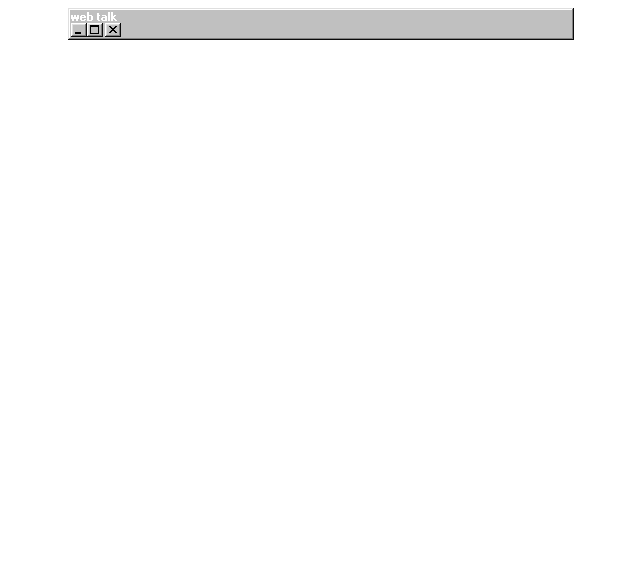
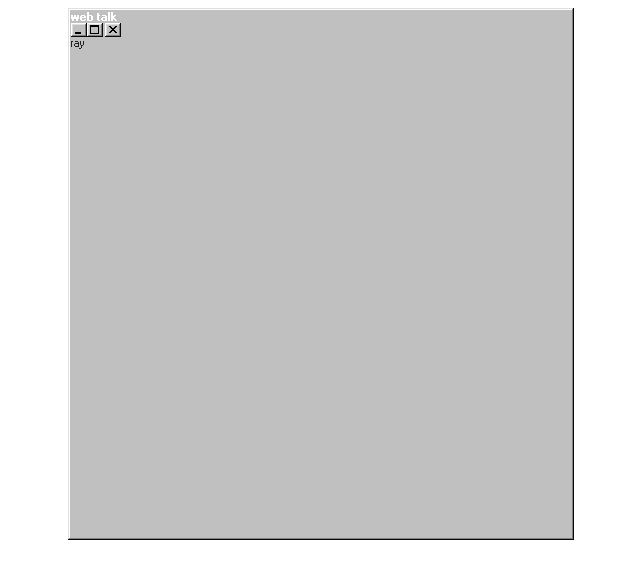
Before and after one commit to zlrkw11/webtalk, a React (Vite) app in the folder frontend/: page / in a window 1280 px wide. Shown: the top 578 px of the page, without its empty margins (319-959 px from the left). Built offline with nearby package versions, Linux system fonts and the light colour scheme.

Commit message:
window component

```diff
--- a/frontend/src/App.jsx
+++ b/frontend/src/App.jsx
@@ -1,19 +1,11 @@
-import "98.css"
-import styles from './app.module.css'
+import Window from "./Window"
 function App() {
 
 
   return (
-
-      <div className={`window ${styles.mainWindow} `}>
-        <div className={`title-bar-text`}>web talk</div>
-        <div className="title-bar-controls">
-          <button aria-label="Minimize" />
-          <button aria-label="Maximize" />
-          <button aria-label="Close" />
-        </div>
-      </div>
-
+   <>
+      <Window/>
+      </>
 
   )
 }
--- /dev/null
+++ b/frontend/src/Window.jsx
@@ -0,0 +1,18 @@
+import "98.css"
+import styles from './app.module.css'
+const Window = () => {
+    return (
+    <div className={`window ${styles.windowTitle} `}>
+        <div className={`title-bar-text`}>web talk</div>
+          <div className="title-bar-controls">
+            <button aria-label="Minimize" />
+            <button aria-label="Maximize" />
+            <button aria-label="Close" />
+          </div>
+          <div className={`window-body ${styles.windowBody}`}>ray</div>
+      </div>
+
+    )
+}
+
+export default Window
--- a/frontend/src/app.module.css
+++ b/frontend/src/app.module.css
@@ -1,4 +1,10 @@
-.mainWindow {
+.windowTitle {
     width: 500px;
     margin: 0 auto
 }
+
+.windowBody{
+    width: 500px;
+    height: 500px;
+    margin: 0 auto
+}
```
